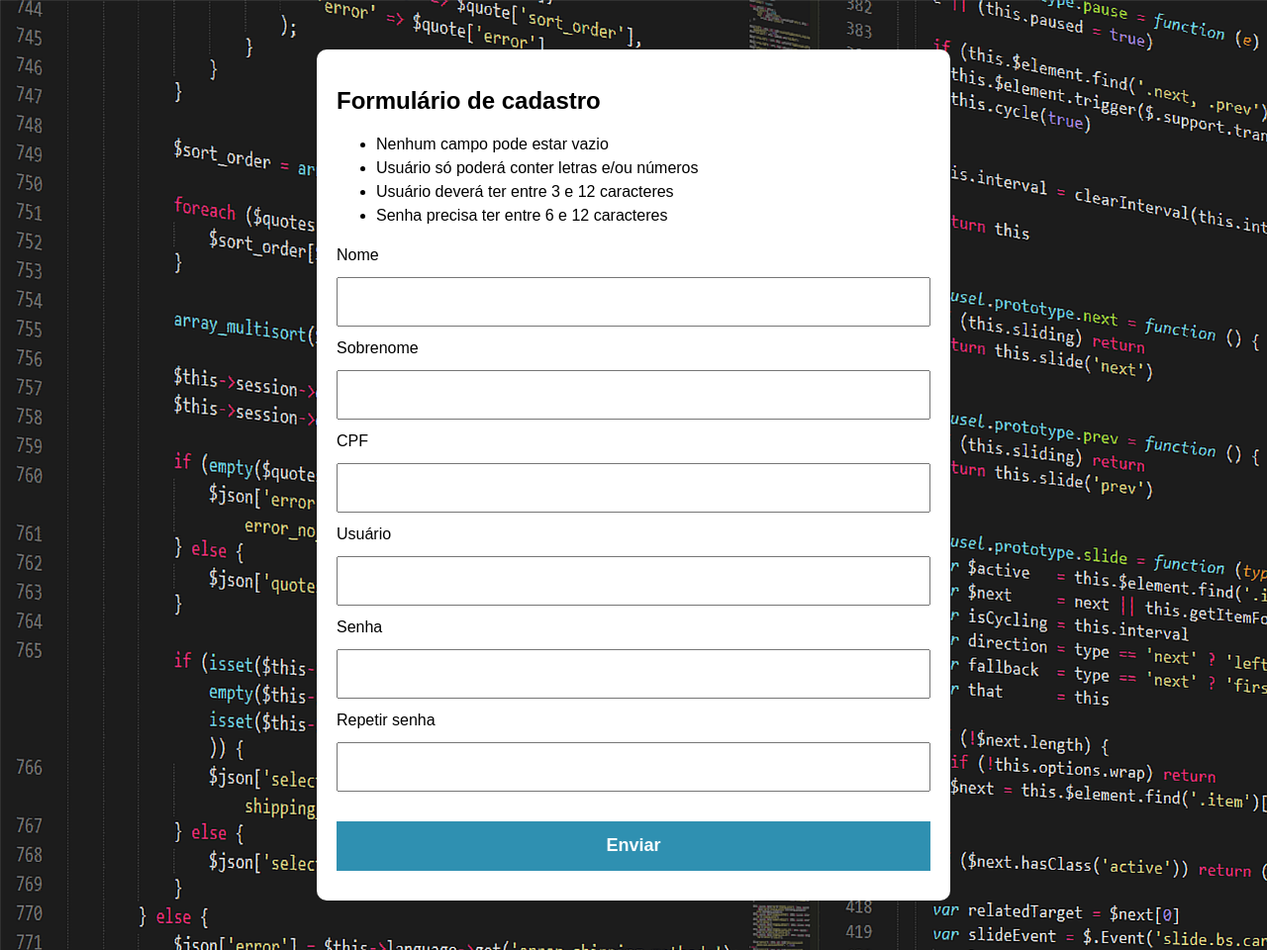
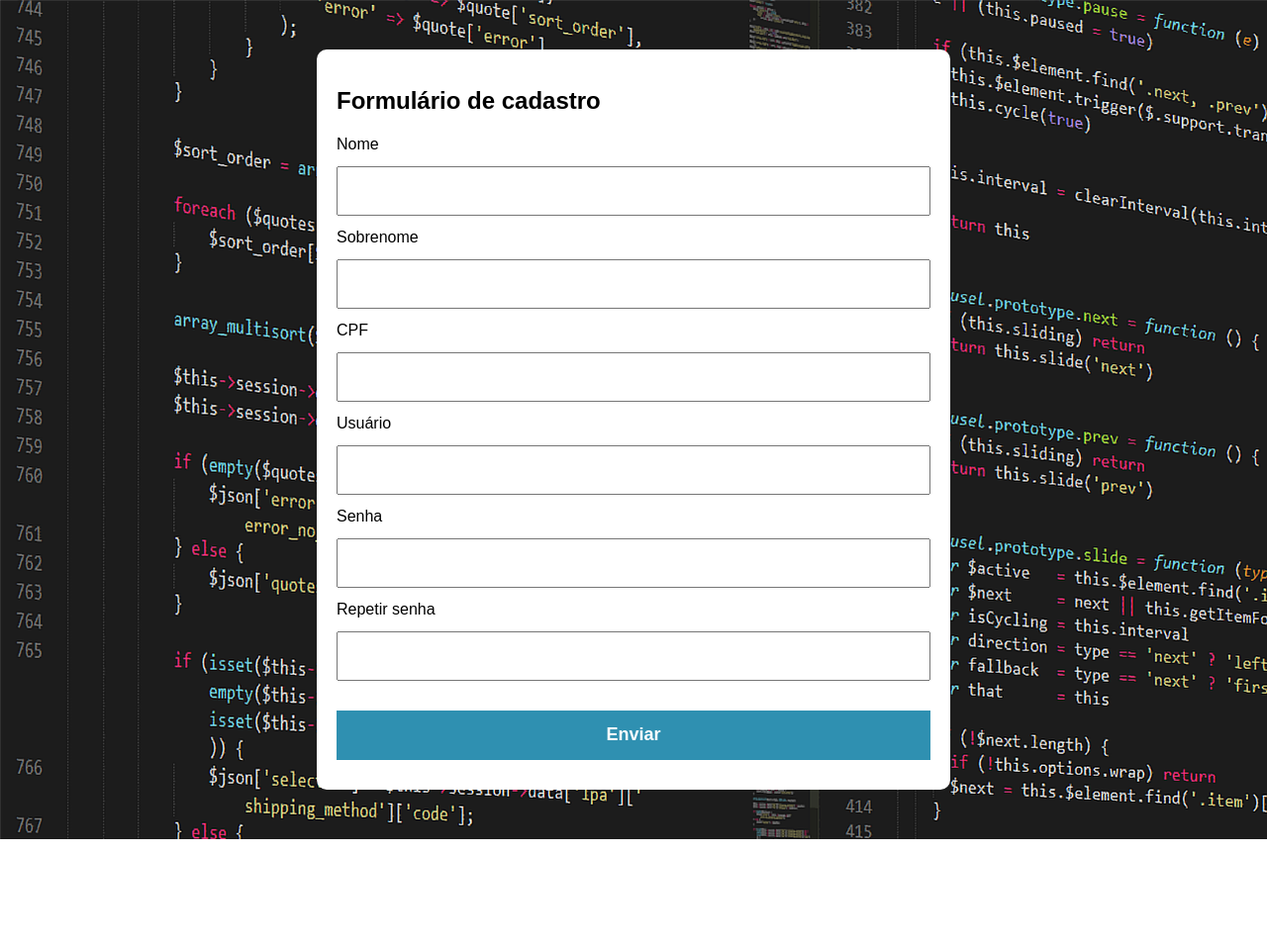
Before and after one commit to VitorLucasX/Form-validation, a plain HTML site: page index.html in a window 1280 px wide. Shown: the whole page at 99% size. After the commit the page ends 848 px from the top, so only its background shows below. Drawn offline with Linux system fonts and the light colour scheme.

Commit message:
end commit

```diff
--- a/index.html
+++ b/index.html
@@ -9,13 +9,6 @@
 <body>
     <section class="container">
         <h1>Formulário de cadastro</h1>
-        <ul>
-            <li>Nenhum campo pode estar vazio</li>
-            <li>Usuário só poderá conter letras e/ou números</li>
-            <li>Usuário deverá ter entre 3 e 12 caracteres</li>
-            <li>Senha precisa ter entre 6 e 12 caracteres</li>
-        </ul>
-
         <form action="/" method="post" class="formulario">
             <label for="nome">Nome</label>
             <input type="text" class="nome validar">
```
